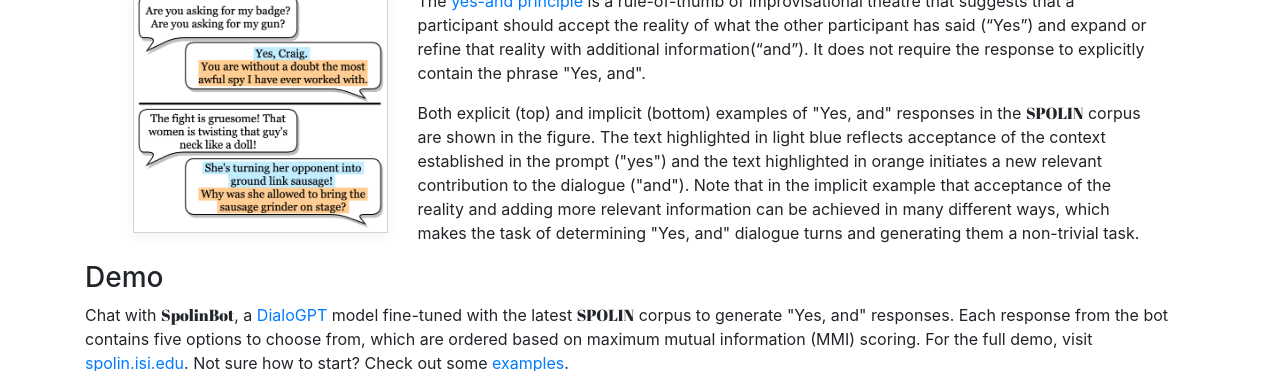
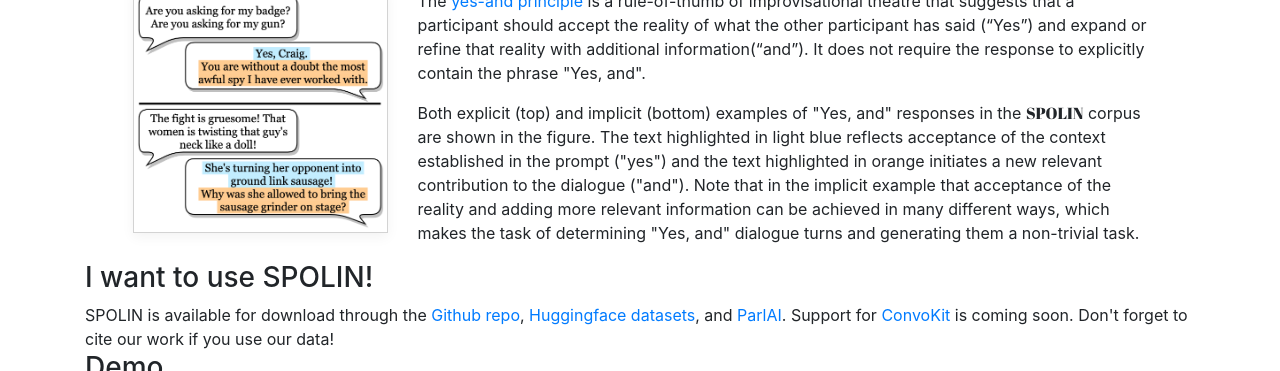
Before and after one commit to wise-east/wise-east.github.io, a Jekyll site: the page built from _research/spolin.html, in a window 1280 px wide and 900 px high, scrolled down 655 px, cut to the strip 0-371 px from the top of the window. Built offline with Jekyll 4.4.1, drawn with Linux system fonts in a browser that asks for light colours; some web fonts are replaced.

Commit message:
add more links to spolin data

```diff
--- a/_research/spolin.html
+++ b/_research/spolin.html
@@ -53,7 +53,16 @@ conference: ACL2020
                 </p>
             </div>
         </div>
+
+        <h3> I want to use SPOLIN! </h3>
+
+        <div>
+            SPOLIN is available for download through the <a href="https://github.com/wise-east/spolin" target="_blank" rel="noopener noreferrer">Github repo</a>, <a href="https://huggingface.co/datasets/wise-east/spolin" target="_blank" rel="noopener noreferrer">Huggingface datasets</a>, and <a href="https://parl.ai/docs/tasks.html#spolin" target="_blank" rel="noopener noreferrer">ParlAI</a>. Support for <a href="https://github.com/CornellNLP/ConvoKit" target="_blank" rel="noopener noreferrer">ConvoKit</a> is coming soon. Don't forget to cite our work if you use our data!
+        </div>
     </div>
+
+
+
 
     <div id="examples">
 
```
